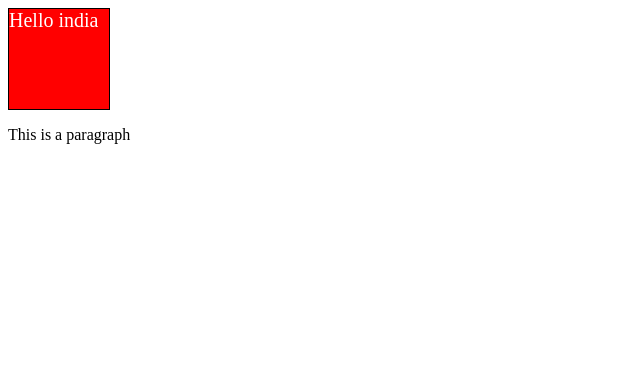
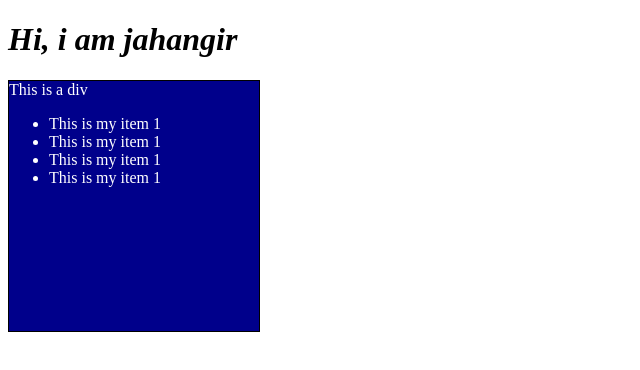
Before and after one commit to Alomj257/JavaScript-revision, a plain HTML site: page chapter6/index.html in a window 1280 px wide. Shown: the whole page, without its empty margins (0-640 px from the left). Drawn offline with Linux system fonts and the light colour scheme.

Commit message:
create element and delete element using js

```diff
--- a/chapter6/index.html
+++ b/chapter6/index.html
@@ -9,7 +9,14 @@
 </head>
 
 <body>
-    <div id="box">This is a div</div>
+    <div id="box">This is a div
+        <ul>
+            <li>This is my item 1</li>
+            <li>This is my item 1</li>
+            <li>This is my item 1</li>
+            <li>This is my item 1</li>
+        </ul>
+    </div>
     <p class="para">This is a paragraph</p>
 </body>
 <script src="script.js"></script>
--- a/chapter6/script.js
+++ b/chapter6/script.js
@@ -1,24 +1,25 @@
-// get attribute value
+// Insert element
 
-let div = document.querySelector("div");
-console.dir(div);
+let newHeading = document.createElement("h1");
+newHeading.innerHTML = "<i>Hi, i am jahangir </i>";
+let body = document.querySelector("body");
+body.prepend(newHeading);
 
-let id = div.getAttribute("id");
-console.log(id);
+// Delete element
+let para = document.querySelector('p');
+para.remove();
 
-let para = document.querySelector("p");
-console.dir(para);
+// let newBtn = document.createElement("button");
+// newBtn.innerText = "Click me";
 
-let className = para.getAttribute("class");
-console.log(className)
+// console.log(newBtn)
+// console.log(newBtn.innerText);
 
-//set attribute value
+// let div = document.querySelector("div");
+// div.append(newBtn);
+// // div.prepend(newBtn)
 
-para.setAttribute("class", "123");
+// div.before(newBtn)
 
-// Acess style
-let box = document.querySelector("#box");
-console.log(div.style)
-div.style.backgroundColor = "red";
-div.style.fontSize = "20px"
-div.innerText = "Hello india"
+// let para = document.querySelector("p");
+// para.after(newBtn)
--- a/chapter6/style.css
+++ b/chapter6/style.css
@@ -1,6 +1,6 @@
 #box {
-    height: 100px;
-    width: 100px;
+    height: 250px;
+    width: 250px;
     background-color: darkblue;
     color: white;
     border: 1px solid black;
```
